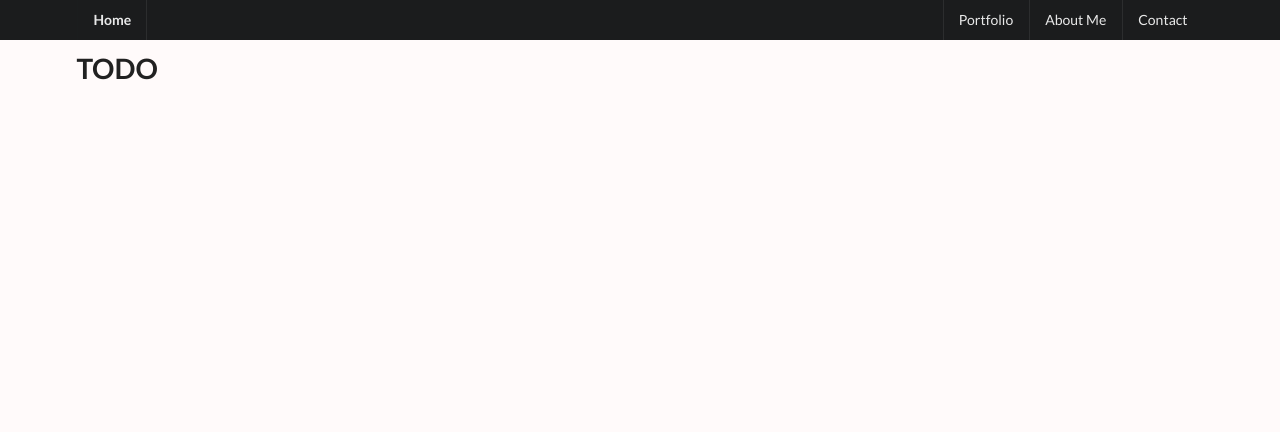
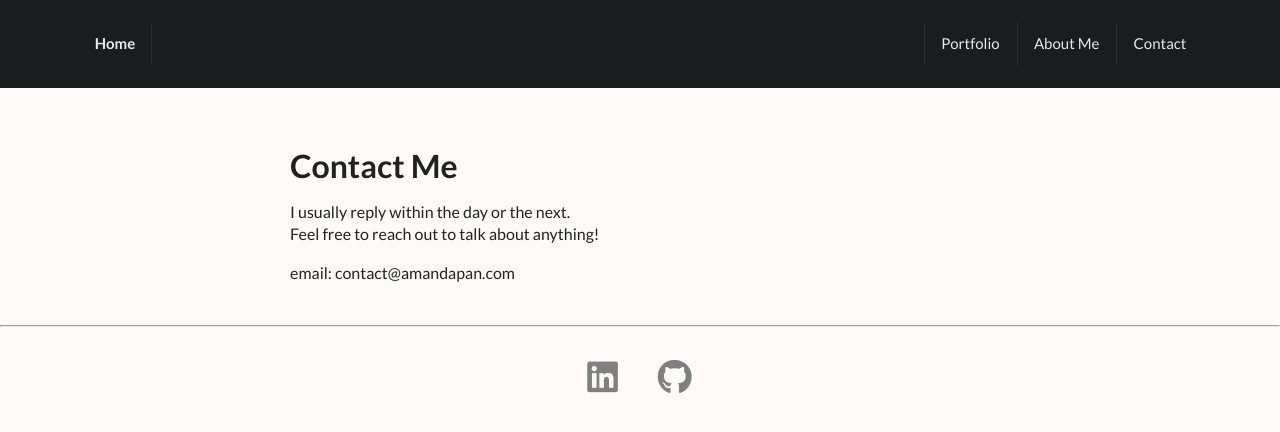
Before and after one commit to mandapie/mandapie.github.io, a plain HTML site: page contact.html in a window 1280 px wide. Drawn offline with nearby package versions, Linux system fonts and the light colour scheme.

Commit message:
added stuff to contact

```diff
--- a/assets/css/style.css
+++ b/assets/css/style.css
@@ -2,6 +2,21 @@ body {
     font-family: 'Arimo', sans-serif;
     background-color: rgb(255, 250, 250);
 }
-.main {
-    margin-top: 50px;
+.ui.container {
+    margin: 1.5em;
 }
+.ui.main.container {
+    margin-top: 150px;
+}
+hr {
+    margin: 40px 0;
+}
+footer i.icon {
+    font-size: 2.5em;
+}
+footer i.icon {
+    color: gray;
+}
+footer i.icon:hover {
+    color: black;
+}
--- a/contact.html
+++ b/contact.html
@@ -15,7 +15,7 @@
 
 <body>
     <!-- navbar -->
-    <div class="ui fixed inverted menu">
+    <div class="ui fixed inverted menu large">
         <div class="ui container">
             <a class="header item" href="index.html">Home</a>
             <div class="menu right">
@@ -26,16 +26,32 @@
         </div>
     </div>
 
-    <div class="ui main container">
-        <h1>TODO</h1>
+    <div class="ui main text container">
+        <div class="ui huge header">Contact Me</div>
+        <div>
+            <p>I usually reply within the day or the next.<br>
+               Feel free to reach out to talk about anything!</p>
+            <p>email: contact@amandapan.com</p>
+        </div>
     </div>
 
-    <!-- <footer>
-        <div class="container">
-            &copy;
-            <span class="date"></span> amandapan.com
+    <hr>
+    <footer>
+        <div class="ui container">
+            <div class="ui column centered grid">
+                <div class="column">
+                    <a href="https://www.linkedin.com/in/mandapie/">
+                        <i class="linkedin icon"></i>
+                    </a>
+                </div>
+                <div class="column">
+                    <a href="https://github.com/mandapie">
+                        <i class="github icon"></i>
+                    </a>
+                </div>
+            </div>
         </div>
-    </footer> -->
+    </footer>
 
     <script src="https://code.jquery.com/jquery-3.3.1.min.js" integrity="sha256-FgpCb/KJQlLNfOu91ta32o/NMZxltwRo8QtmkMRdAu8="
         crossorigin="anonymous"></script>
```
Also changed, not shown: about.html (+17 -6 lines), index.html (+20 -11 lines), portfolio.html (+23 -10 lines).
